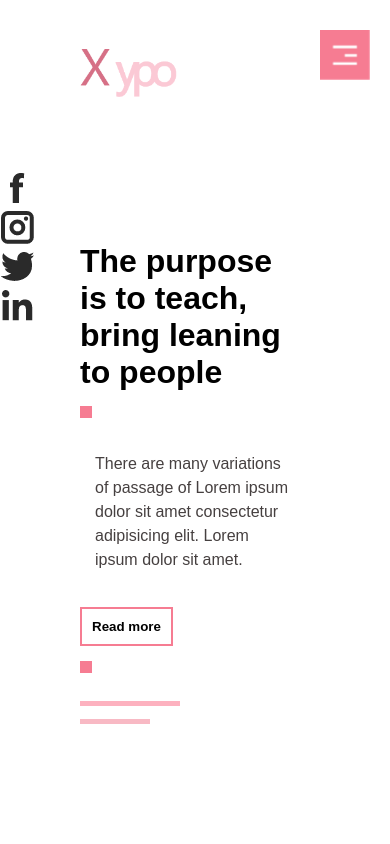
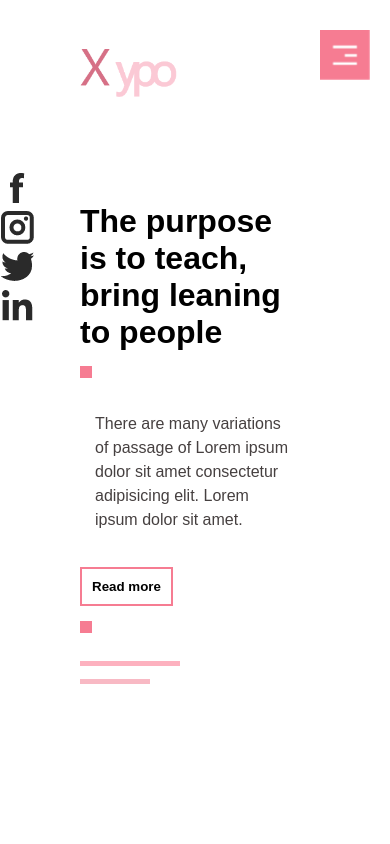
Before and after one commit to Amitarya27/et-website, a plain HTML site: page et_website/index.html in a window 390 px wide. Shown: the top 844 px of the page. Drawn offline with Linux system fonts and the light colour scheme.

Commit message:
just added few line of media querries
cause i am having some problems in mobile responsiveness.

```diff
--- a/et_website/styles/style.css
+++ b/et_website/styles/style.css
@@ -297,3 +297,8 @@ a{
     /* background: #fad6dc; */
     border: 2px solid #f67c92;
 }
+@media (max-width: 400px){
+    .header-text{
+        margin-top: 100px;
+    }
+}
```
